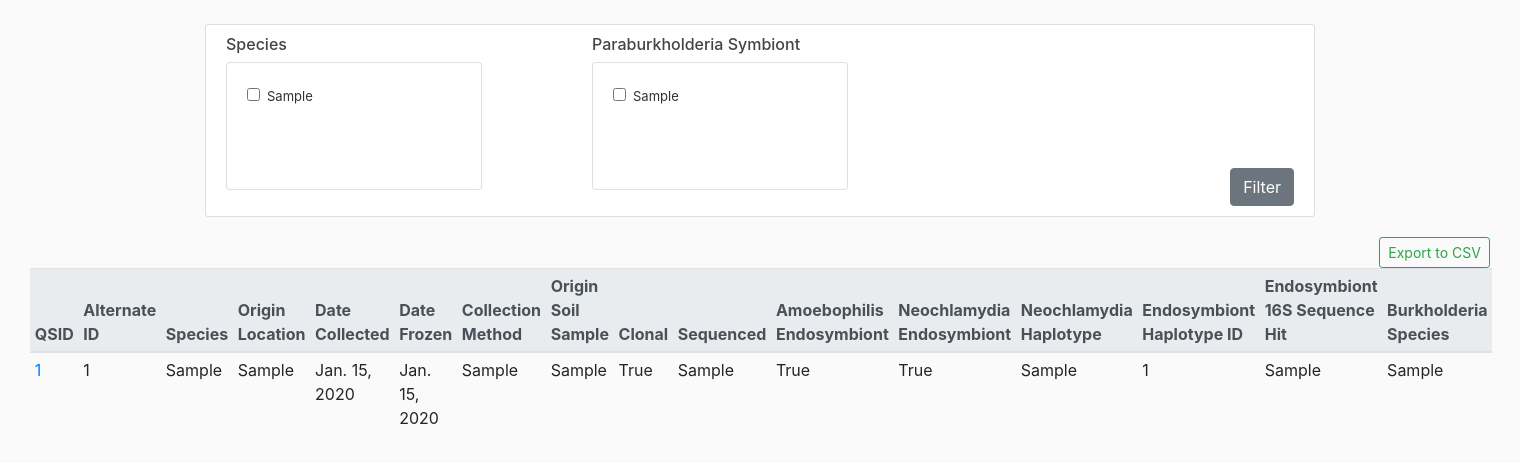
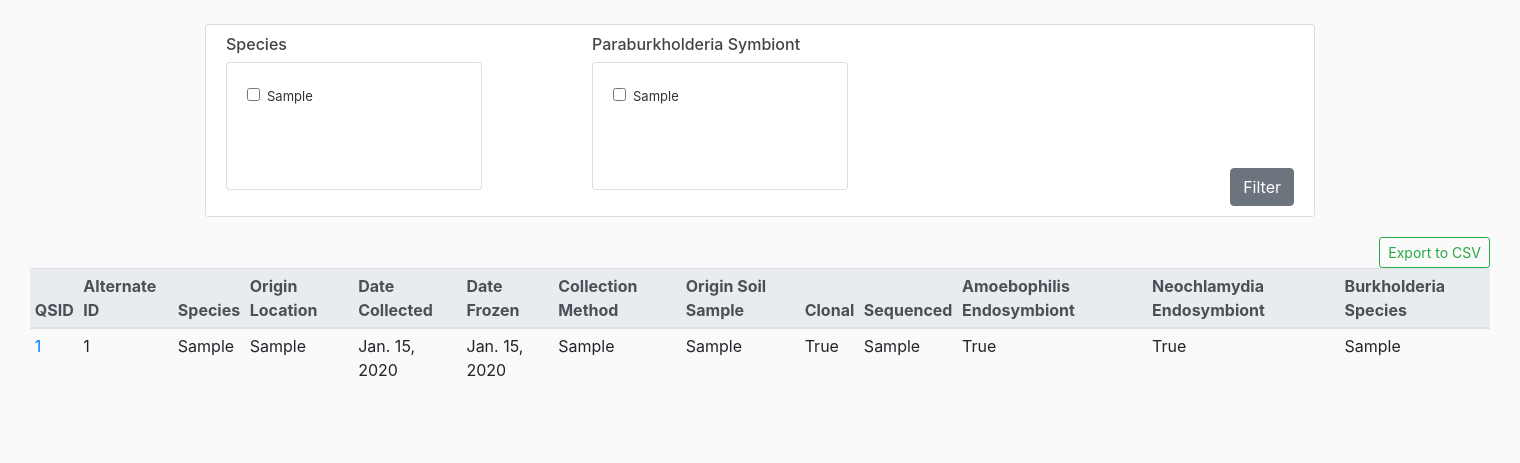
Before and after one commit to rnsherpa/qsDictyosteliumDB, a Django app: page /clones/ in a window 1520 px wide. Shown: the part 56-519 px from the top of the page. Run offline with Django 3.2, Linux system fonts and the light colour scheme; tables that the repository leaves empty hold one stand-in row (values such as "Sample post"); parts of the project's set-up code (start-up, migrations or seed data) failed here and were passed over; some libraries are stand-ins or nearby versions.

Commit message:
started implementing filtering on clone table

```diff
--- a/db_app/templates/db_app/clone_table.html
+++ b/db_app/templates/db_app/clone_table.html
@@ -26,9 +26,9 @@
                         <th scope="col">Sequenced</th>
                         <th scope="col">Amoebophilis Endosymbiont</th>
                         <th scope="col">Neochlamydia Endosymbiont</th>
-                        <th scope="col">Neochlamydia Haplotype</th>
-                        <th scope="col">Endosymbiont Haplotype ID</th>
-                        <th scope="col">Endosymbiont 16S Sequence Hit</th>
+                        <th scope="col" style="display:none;">Neochlamydia Haplotype</th>
+                        <th scope="col" style="display:none;">Endosymbiont Haplotype ID</th>
+                        <th scope="col" style="display:none;">Endosymbiont 16S Sequence Hit</th>
                         <th scope="col">Burkholderia Species</th>
                     </tr>
                 </thead>
@@ -54,9 +54,9 @@
                             <td>{{ clone.sequenced }}</td>
                             <td>{{ clone.is_amo|default_if_none:"&nbsp;" }}</td>
                             <td>{{ clone.is_chlam|default_if_none:"&nbsp;" }}</td>
-                            <td>{{ clone.chlam_hap }}</td>
-                            <td>{{ clone.endo_hap_id }}</td>
-                            <td>{{ clone.endo_seq_hit }}</td>
+                            <td style="display:none;">{{ clone.chlam_hap }}</td>
+                            <td style="display:none;">{{ clone.endo_hap_id }}</td>
+                            <td style="display:none;">{{ clone.endo_seq_hit }}</td>
                             <td>{{ clone.burk_species }}</td>
                         </tr>
                     {% endfor %}
--- a/db_app/templates/db_app/clones.html
+++ b/db_app/templates/db_app/clones.html
@@ -13,7 +13,7 @@
                                 <div class="card-body">
                                     {% for species in speciesList %}
                                         <div class="form-check">
-                                            <input class="form-check-input" type="checkbox" value="{{ species.species }}" id="{{ species.species }}">
+                                            <input class="form-check-input" type="checkbox" value="{{ species.species }}" id="{{ species.species }}" name="dicty_species">
                                             <label class="form-check-label" style="font-size: small;" for="{{ species.species }}">{{ species.species }}</label>
                                         </div>
                                     {% endfor %}
@@ -30,7 +30,7 @@
                                 <div class="card-body">
                                     {% for burkSpecies in burkList %}
                                     <div class="form-check">
-                                        <input class="form-check-input" type="checkbox" value="{{ burkSpecies.burk_species }}" id="{{ burkSpecies.burk_species }}">
+                                        <input class="form-check-input" type="checkbox" value="{{ burkSpecies.burk_species }}" id="{{ burkSpecies.burk_species }}" name="burk_species">
                                         <label class="form-check-label" style="font-size: small;" for="{{ burkSpecies.burk_species }}">{{ burkSpecies.burk_species }}</label>
                                     </div>
                                     {% endfor %}
@@ -40,7 +40,7 @@
                     </div>
                 </div>
                 <div class="col align-self-end">
-                    <button type="button" class="btn btn-secondary float-right">Filter</button>
+                    <button type="submit" class="btn btn-secondary float-right">Filter</button>
                 </div>
             </div>
         </form>
--- a/db_app/views.py
+++ b/db_app/views.py
@@ -9,6 +9,18 @@ def home(request):
 
 def clones(request):
     cloneModel = Clone.objects.all() # get all clone data
+
+    # these receive the filter entries
+    dicty_species_query = request.GET.get('dicty_species')
+    burk_species_query = request.GET.get('burk_species')
+
+    # we only want to filter if we are receiving filter entries
+    if dicty_species_query !='' and dicty_species_query is not None:
+        cloneModel = cloneModel.filter(species=dicty_species_query)
+
+    if burk_species_query !='' and burk_species_query is not None:
+        cloneModel = cloneModel.filter(burk_species=burk_species_query)
+
     page = request.GET.get('page', 1)
     paginator = Paginator(cloneModel, 10) # 10 clones per page
     try:
```
Also changed, not shown: db_app/templatetags/custom_tags.py (added, +11 -0 lines), db_app/templatetags/__init__.py (added).
